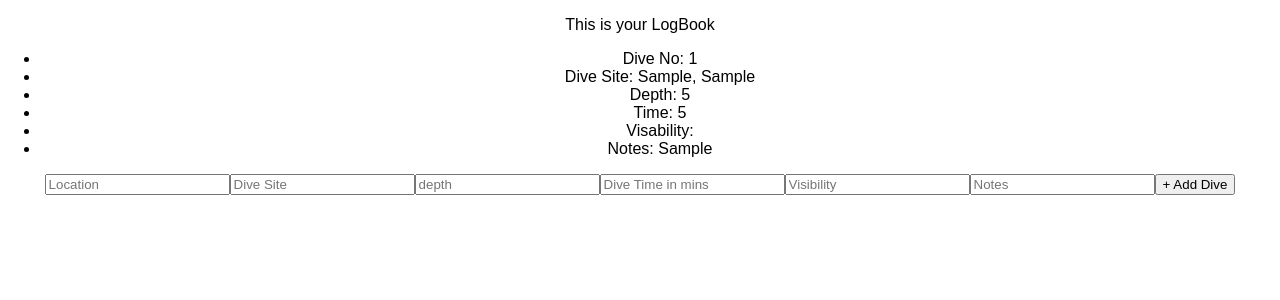
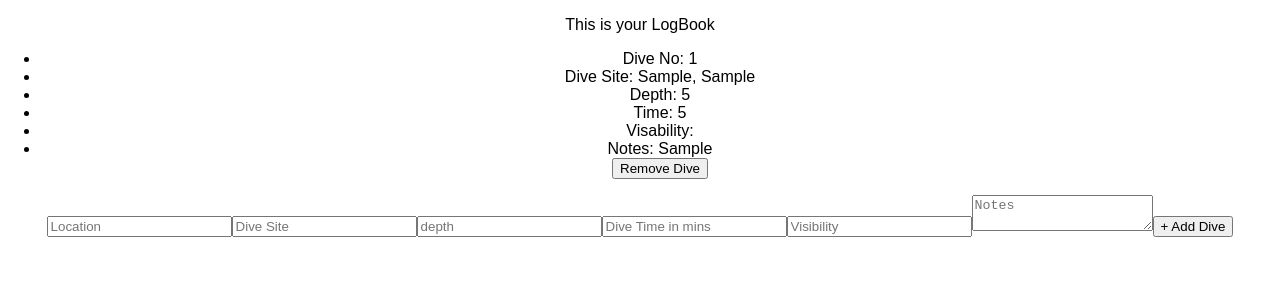
Before and after one commit to mertymcgraw/Dive-Log-React-App, a React (Create React App) app in the folder client/: page /divelog in a window 1280 px wide. Both pictures are taken after typing "Sample", "Sample", "5", "5", "5", "Sample" into the empty fields and a click on the button "+ Add Dive". Shown: the top 300 px of the page. Built offline with nearby package versions, Linux system fonts and the light colour scheme.

Commit message:
implement remove dive fucntionality

```diff
--- a/client/src/components/AddDiveEntryForm.js
+++ b/client/src/components/AddDiveEntryForm.js
@@ -26,7 +26,7 @@ class AddDiveEntryForm extends Component {
         <input ref={(input) => this.depth = input} type="number" placeholder="depth"/>
         <input ref={(input) => this.time = input} type="number" placeholder="Dive Time in mins"/>
         <input ref={(input) => this.visibility = input} type="number" placeholder="Visibility"/>
-        <input ref={(input) => this.notes = input} type="text-field" placeholder="Notes"/>
+        <textarea ref={(input) => this.notes = input} type="text-field" placeholder="Notes"/>
         <button type="submit"> + Add Dive </button>
       </form>
     );
--- a/client/src/components/DiveEntry.js
+++ b/client/src/components/DiveEntry.js
@@ -7,12 +7,13 @@ class DiveEntry extends Component {
     const details = this.props.details
     return (
       <div className="App">
-        <li>Dive No: {this.props.dive_no}</li>
+        <li>Dive No: {this.props.index + 1}</li>
         <li>Dive Site: {details.dive_site}, {details.location}</li>
         <li>Depth: {details.depth} </li>
         <li>Time: {details.time} </li>
         <li>Visability: {details.visability}</li>
         <li>Notes: {details.notes} </li>
+        <button onClick={() => this.props.removeDive(this.props.index)}>Remove Dive</button>
       </div>
     );
   }
--- a/client/src/components/DiveLog.js
+++ b/client/src/components/DiveLog.js
@@ -9,7 +9,9 @@ class DiveLog extends Component {
     constructor(){
     super();
 
-    this.addDive = this.addDive.bind(this)
+    this.addDive = this.addDive.bind(this);
+    // this.updateDive = this.updateDive.bind(this);
+    this.removeDive = this.removeDive.bind(this);
 
     // initial state
     this.state = {
@@ -20,16 +22,29 @@ class DiveLog extends Component {
 
   addDive(dive){
     //update our state
-    const dives = [...this.state.dives]
-    dives.push(dive)
+    const dives = [...this.state.dives];
+    dives.push(dive);
     //set state
-    this.setState({ dives })
+    this.setState({ dives });
   }
 
+  // updateDive(index, dive){
+  //   const dives = [...this.state.dives];
+  //   dives[index] = updatedDive;
+  //   this.setState({ dives });
+  // }
+
+  removeDive(index) {
+    const dives = [...this.state.dives];
+    delete dives[index]
+    this.setState({ dives });
+
+  }
 
   render() {
     const displayDives = this.state.dives.map((dive, index) => {
-      return <DiveEntry key={index} dive_no={index + 1} details={this.state.dives[index]} />
+      return <DiveEntry key={index} index={index} details={this.state.dives[index]} removeDive={this.removeDive}
+      />
     })
 
     return (
```
